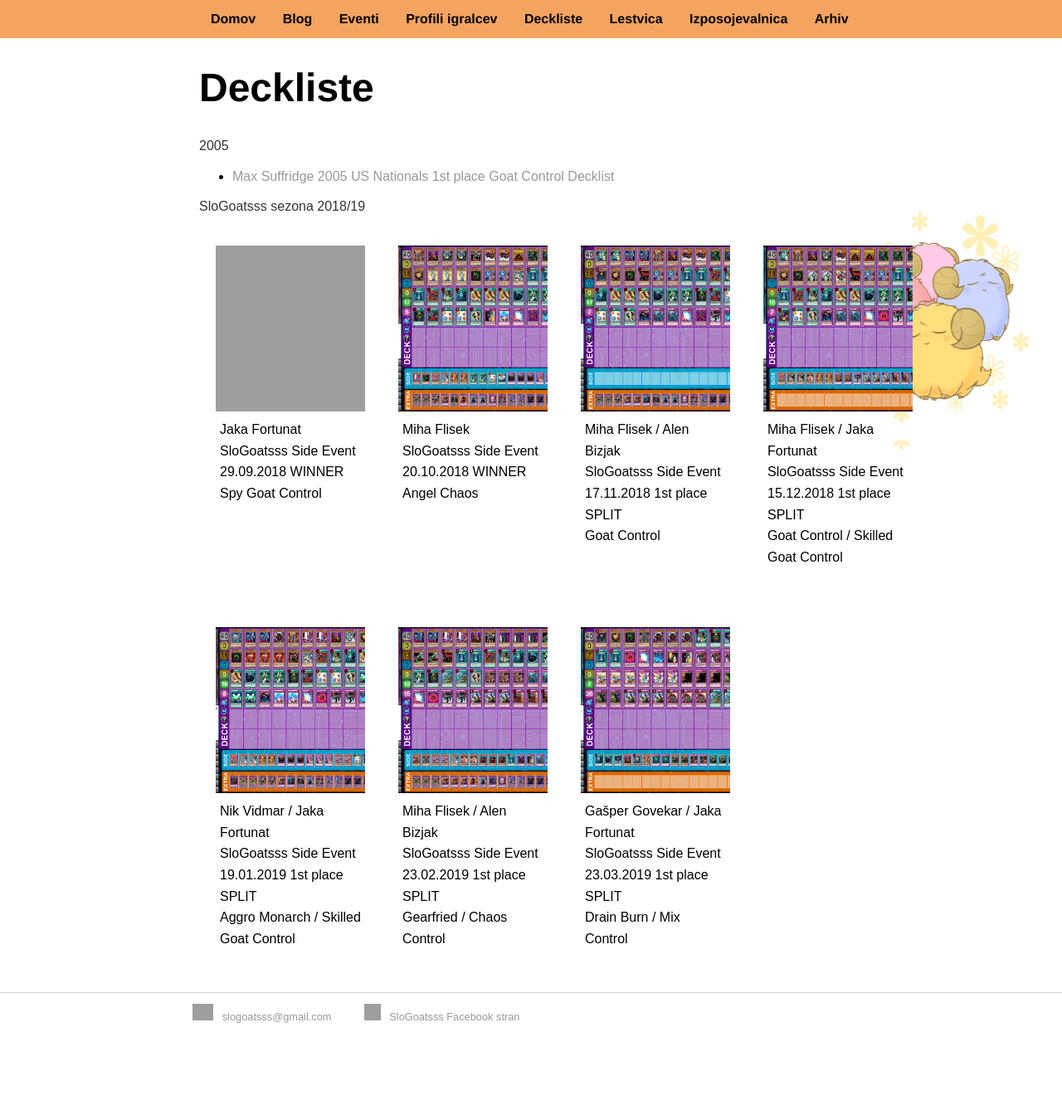
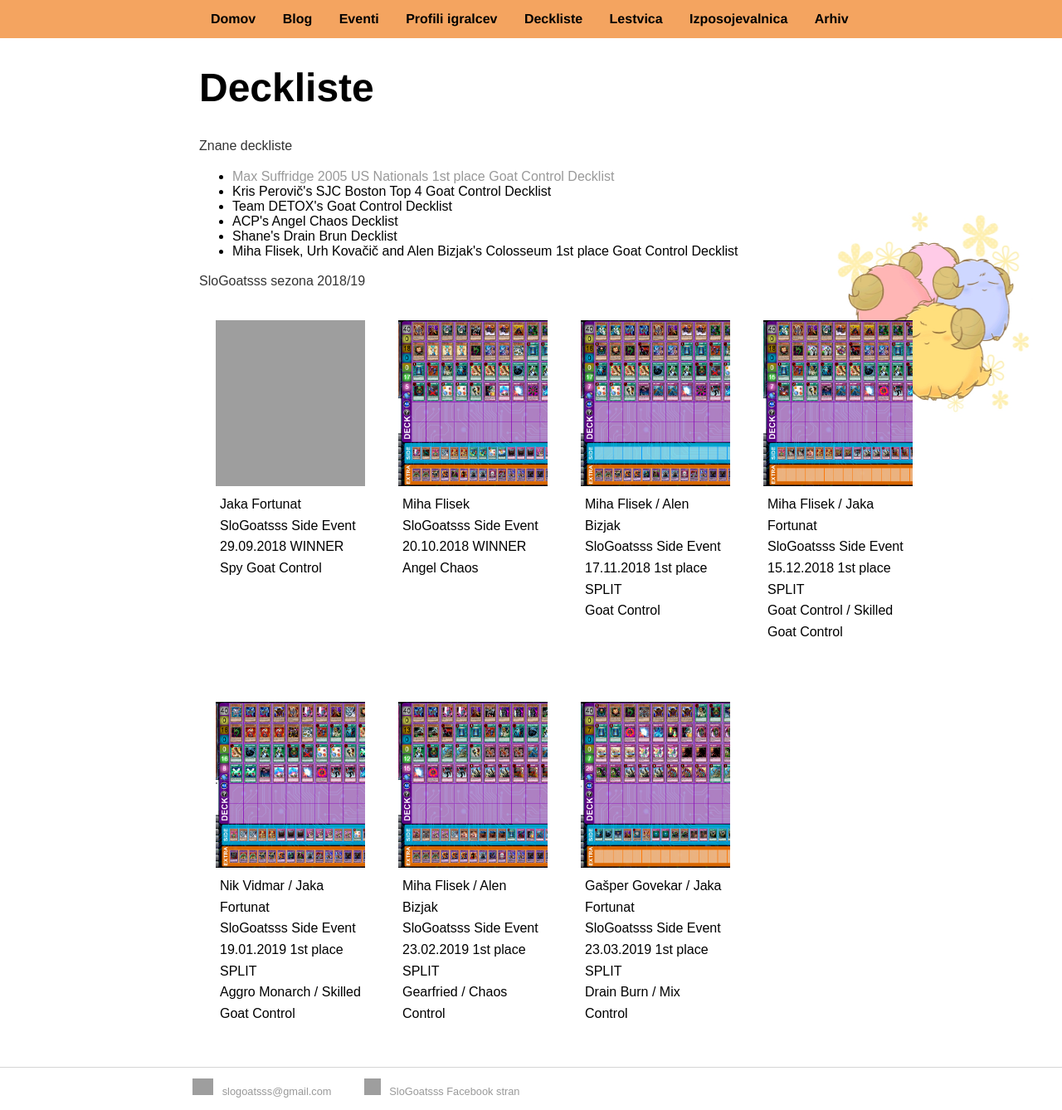
Before and after one commit to slogoatsss/slogoatsss.github.io, a Jekyll site: the page built from deckliste/index.html, in a window 1280 px wide. Shown: the whole page at 83% size. Built offline with Jekyll 4.4.1, drawn with Linux system fonts in a browser that asks for light colours; nearby versions of some CDN libraries; library files that are not in the unit come from our copies; before the commit the page ends 1248 px from its top, so only the background shows below that; grey boxes are pictures that could not be loaded.

Commit message:
Update index.html

```diff
--- a/deckliste/index.html
+++ b/deckliste/index.html
@@ -4,9 +4,15 @@ title: Deckliste
 ---
 <div class="blurb">
 	<h1>Deckliste</h1>
-	<p>2005
+	<p>Znane deckliste
 		<ul>
   			<li><a href="http://yugioh.tcgplayer.com/db/deck.asp?deck_id=11019">Max Suffridge 2005 US Nationals 1st place Goat Control Decklist</a></li>
+			<li><a href="http://yugioh.tcgplayer.com/db/deck.asp?deck_id=13228"></a>Kris Perovič's SJC Boston Top 4 Goat Control Decklist</li>
+			<li><a href="http://duelistgroundz.com/uploads/monthly_2018_01/v7QK3S1.png.43984af2ce2d1414134533c667cd5c93.png"></a>Team DETOX's Goat Control Decklist</li>
+			<li><a href="https://i.ytimg.com/vi/sl6gYPX3eDM/maxresdefault.jpg"></a>ACP's Angel Chaos Decklist</li>
+			<li><a href="https://formatlibrary.weebly.com/uploads/2/7/1/1/27113167/105951470_orig.png"></a>Shane's Drain Brun Decklist</li>
+			<li><a href="https://imgur.com/FoRRxVV"></a>Miha Flisek, Urh Kovačič and Alen Bizjak's Colosseum 1st place Goat Control Decklist</li>
+
 		</ul>
 	</p>
 	<p>SloGoatsss sezona 2018/19</p>
```
